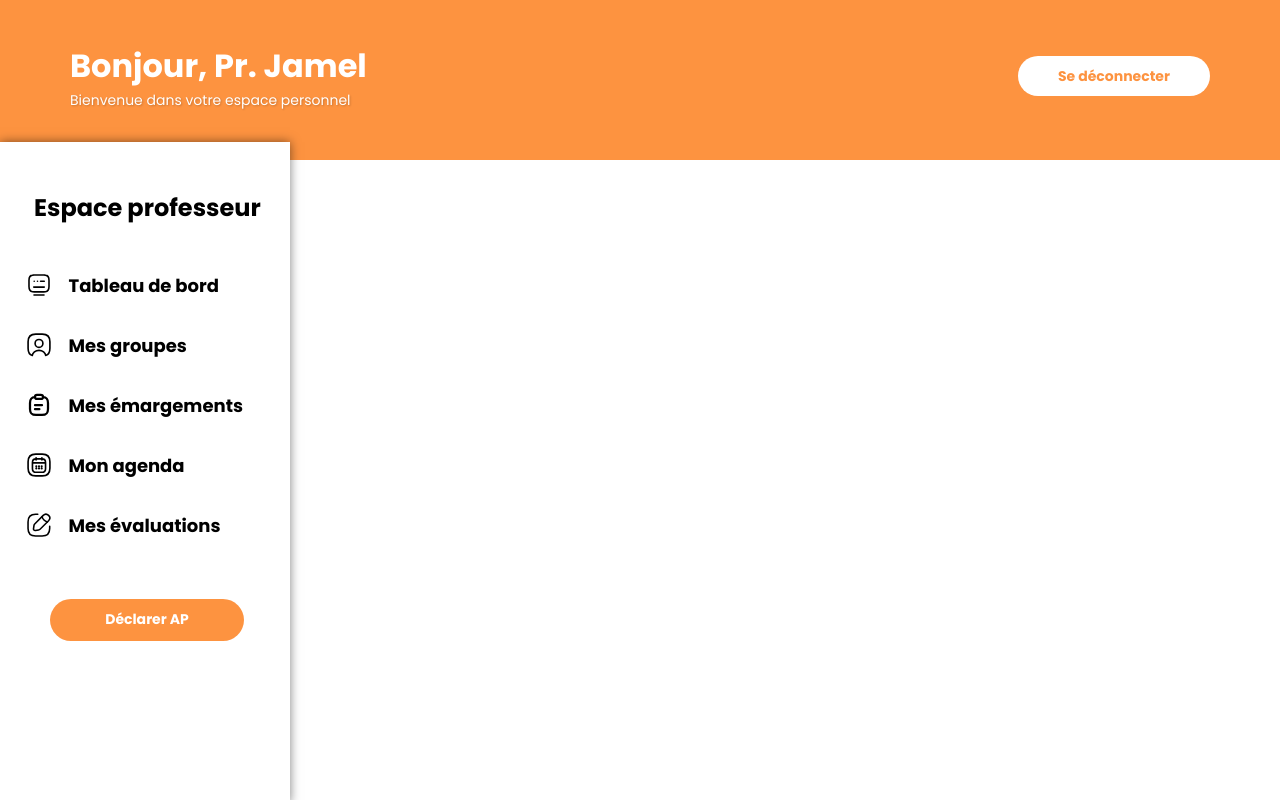
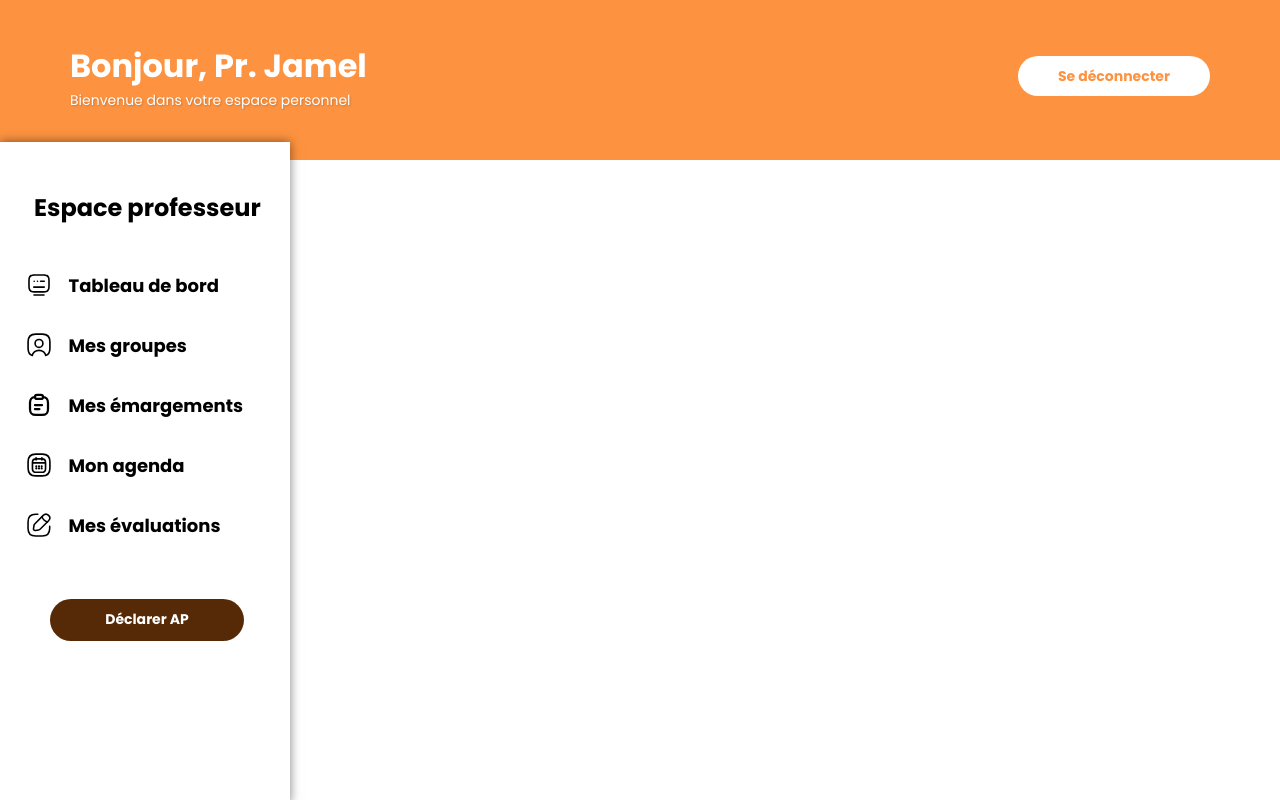
Before and after one commit to BasmaKasmi/reactwebapp, a React (Create React App) app: page /dashboard in a window 1280 px wide. In both pictures the pointer is over the button "Déclarer AP". Built offline with nearby package versions, Linux system fonts and the light colour scheme.

Commit message:
declare button & link

```diff
--- a/public/index.html
+++ b/public/index.html
@@ -31,7 +31,7 @@
     <div id="root"></div>
     <noscript>
       <!-- anchor linking to external file -->
-      <a href="https://main--fluffy-unicorn-ae8d6c.netlify.app/"
+      <a href="https://reactwebapp-alpha.vercel.app/"
         ><h1>You need JS to access Shatibi App</h1></a
       >
     </noscript>
--- a/src/components/sidebar/Sidebar.css
+++ b/src/components/sidebar/Sidebar.css
@@ -135,6 +135,10 @@
   }
 
 }
+.declare-button:hover {
+  background-color: #562a06;
+}
+
 .sidebar-button-mobile {
   display: none; /* Caché par défaut */
 }
```
